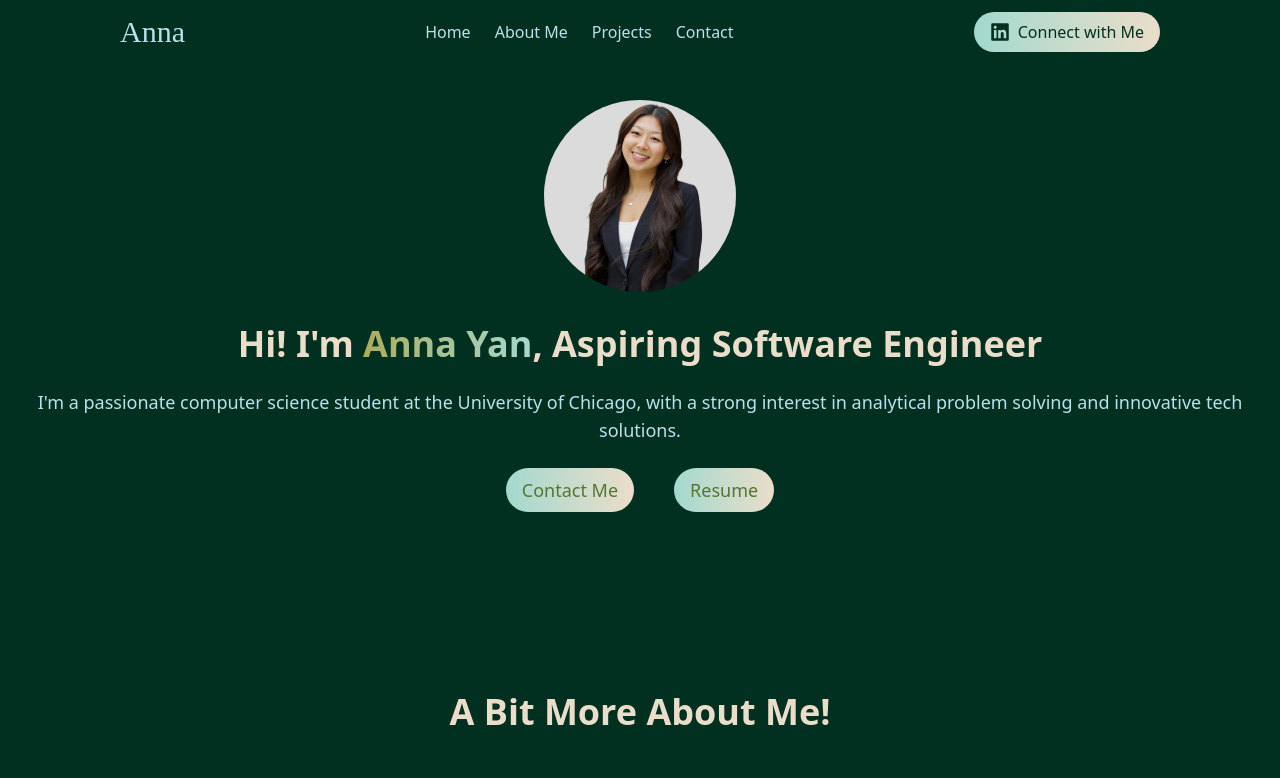
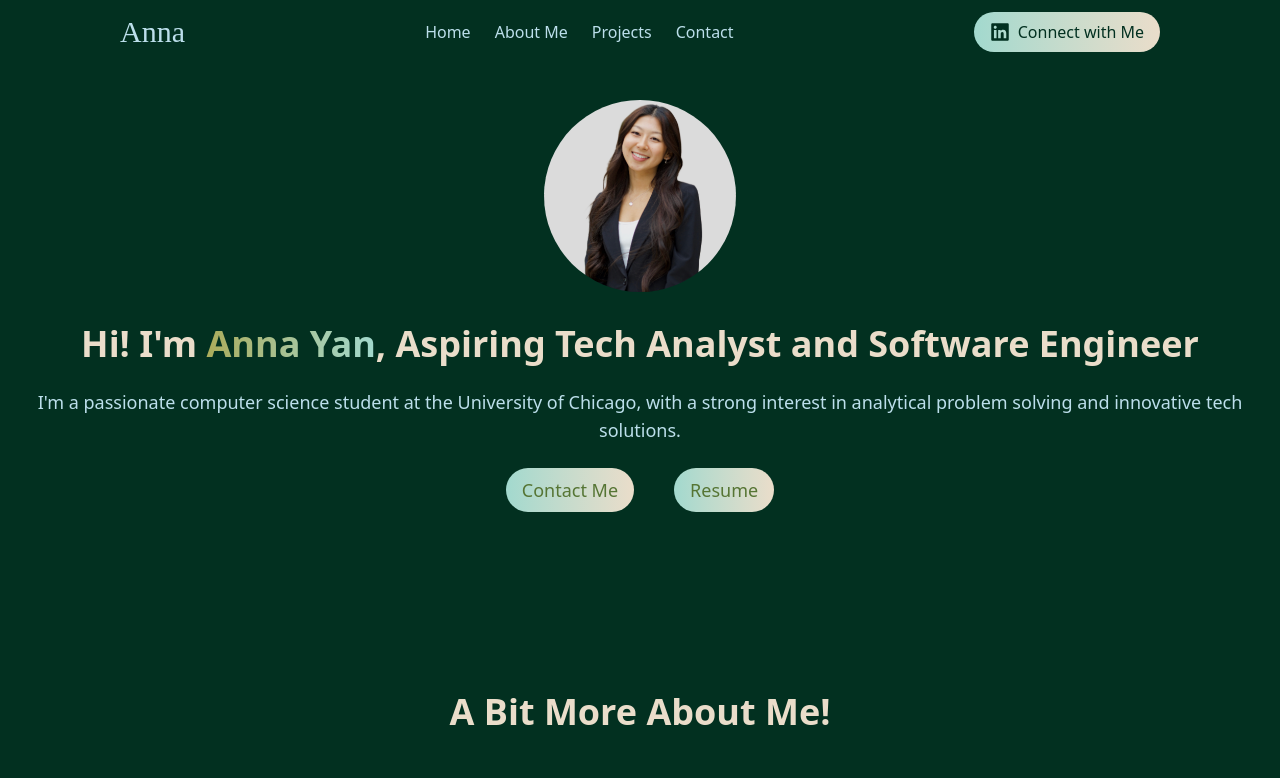
Before and after one commit to anna-y-yan/annas-personal-website, a React (Vite) app: page / in a window 1280 px wide. Shown: the top 778 px of the page. Built offline with nearby package versions, Linux system fonts and the light colour scheme; a web font is replaced by a local one.

Commit message:
tech analyst and software engineer

```diff
--- a/src/components/Hero.jsx
+++ b/src/components/Hero.jsx
@@ -10,7 +10,7 @@ const Hero = () => {
             <h1 className='text-4xl font-bold px-8'>
                 Hi! I'm {" "}
                 <span className='text-transparent bg-clip-text bg-gradient-to-r from-sage to-seaglass'>Anna Yan</span>
-                , Aspiring Software Engineer
+                , Aspiring Tech Analyst and Software Engineer
             </h1>
             <p className='mt-6 text-lg text-lightblue px-8'>
                 I'm a passionate computer science student at the University of Chicago, with a strong interest in analytical problem solving and innovative tech solutions.
```
